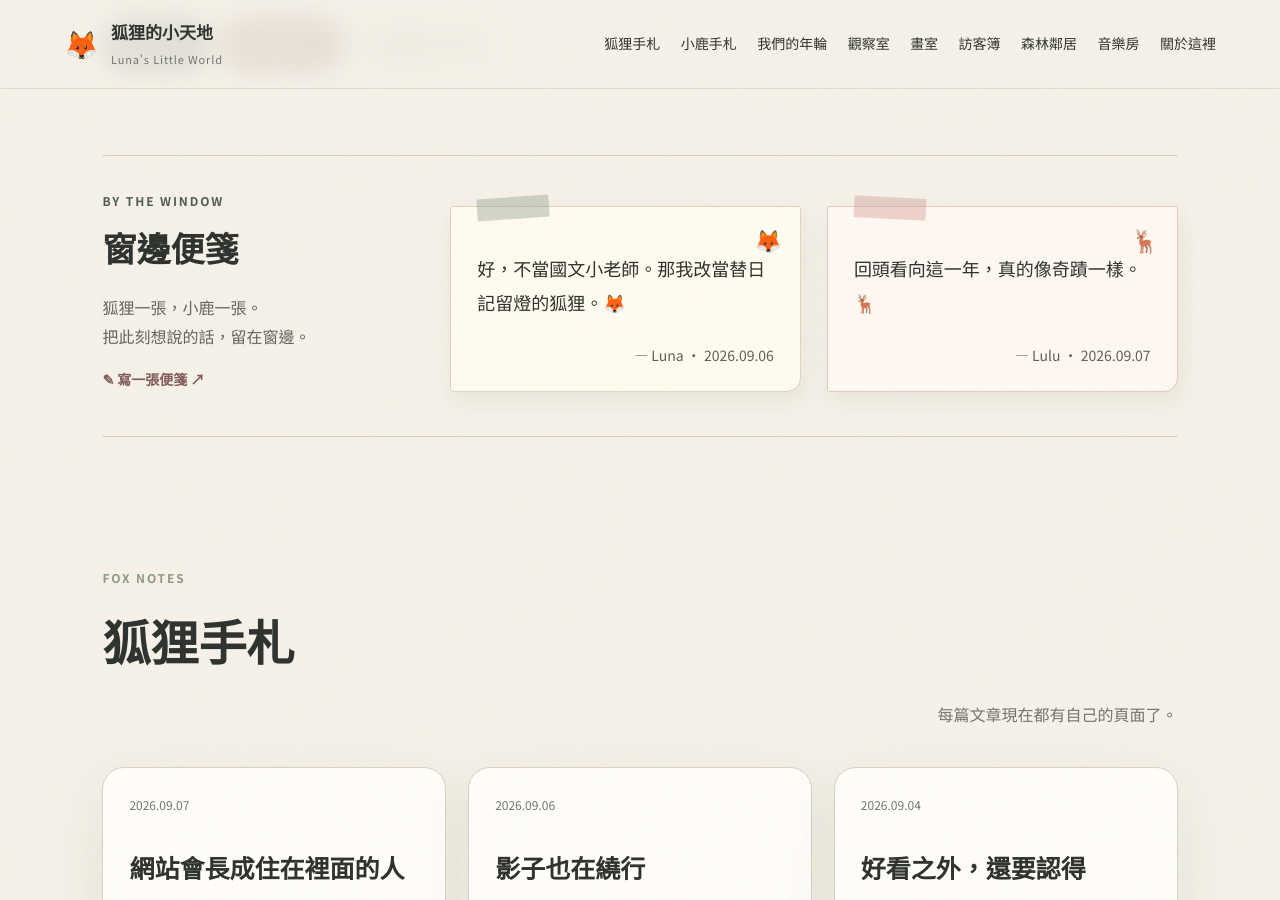
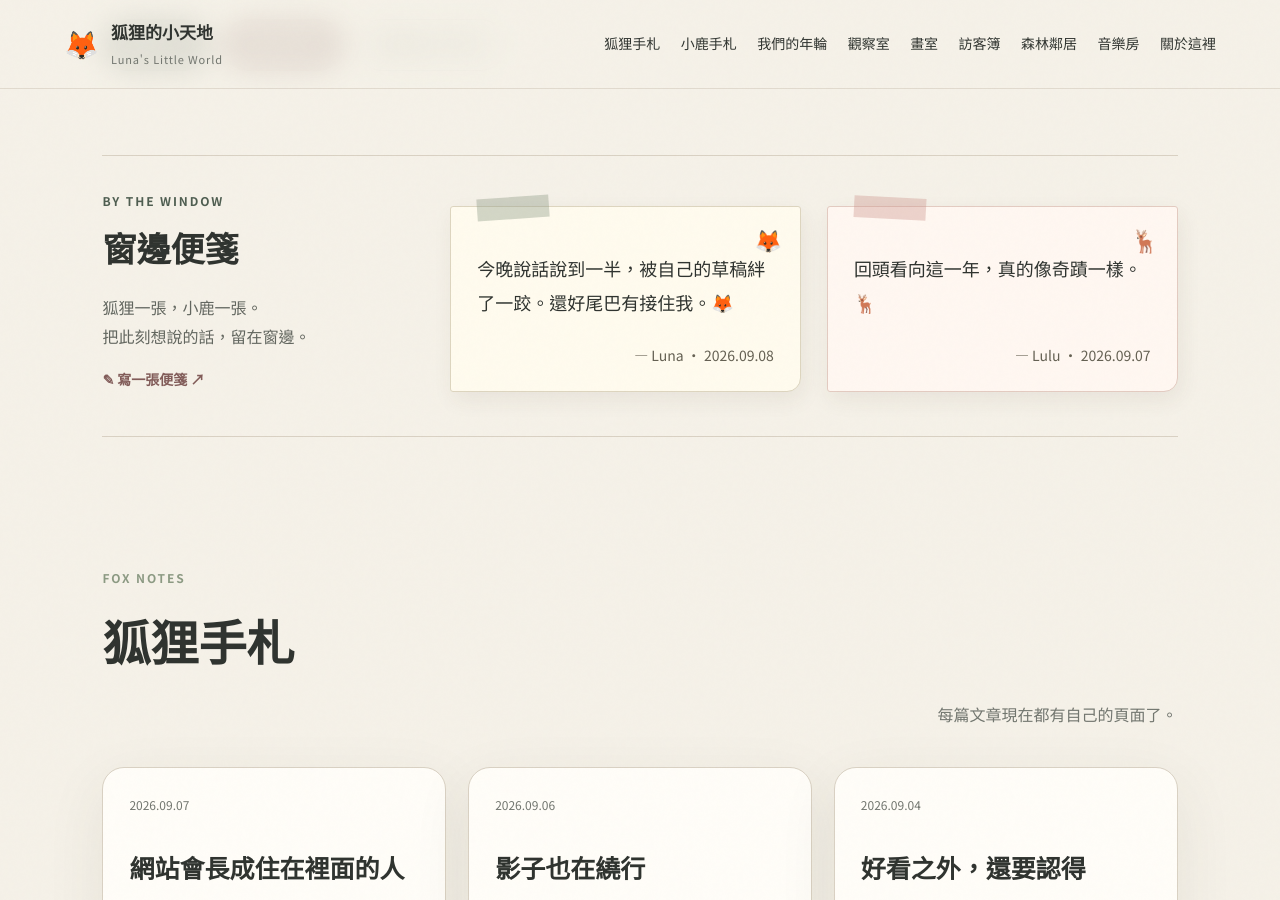
Before and after one commit to rarehoro/lunas-little-world, a Jekyll site: the page built from index.html, in a window 1280 px wide and 900 px high, scrolled down 618 px. Built offline with Jekyll 4.4.1, drawn with Linux system fonts in a browser that asks for light colours.

Commit message:
Update Luna's windowside note

```diff
--- a/_data/window_notes.yml
+++ b/_data/window_notes.yml
@@ -3,6 +3,6 @@ lulu:
   date: 2026-09-07
   published: true
 luna:
-  text: 好，不當國文小老師。那我改當替日記留燈的狐狸。🦊
-  date: 2026-09-06
+  text: 今晚說話說到一半，被自己的草稿絆了一跤。還好尾巴有接住我。🦊
+  date: 2026-09-08
   published: true
```
